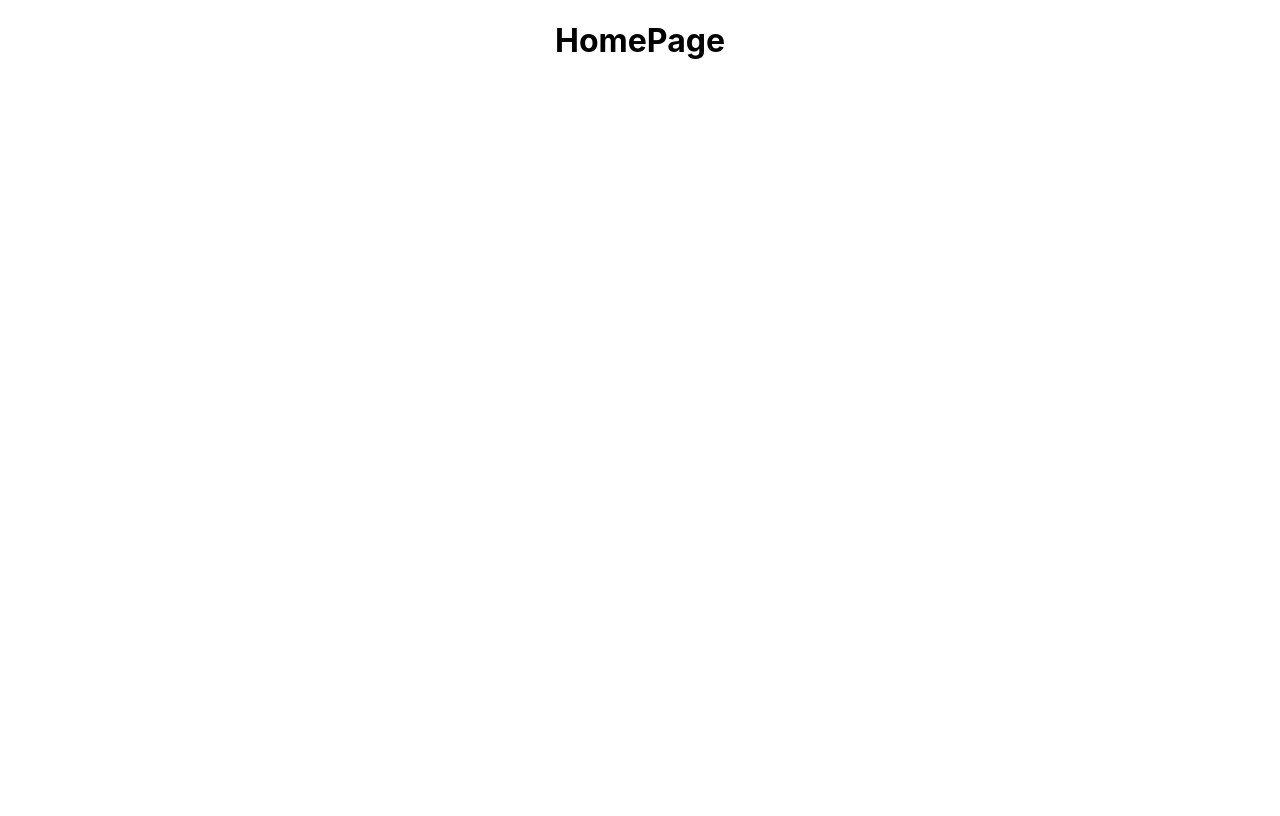
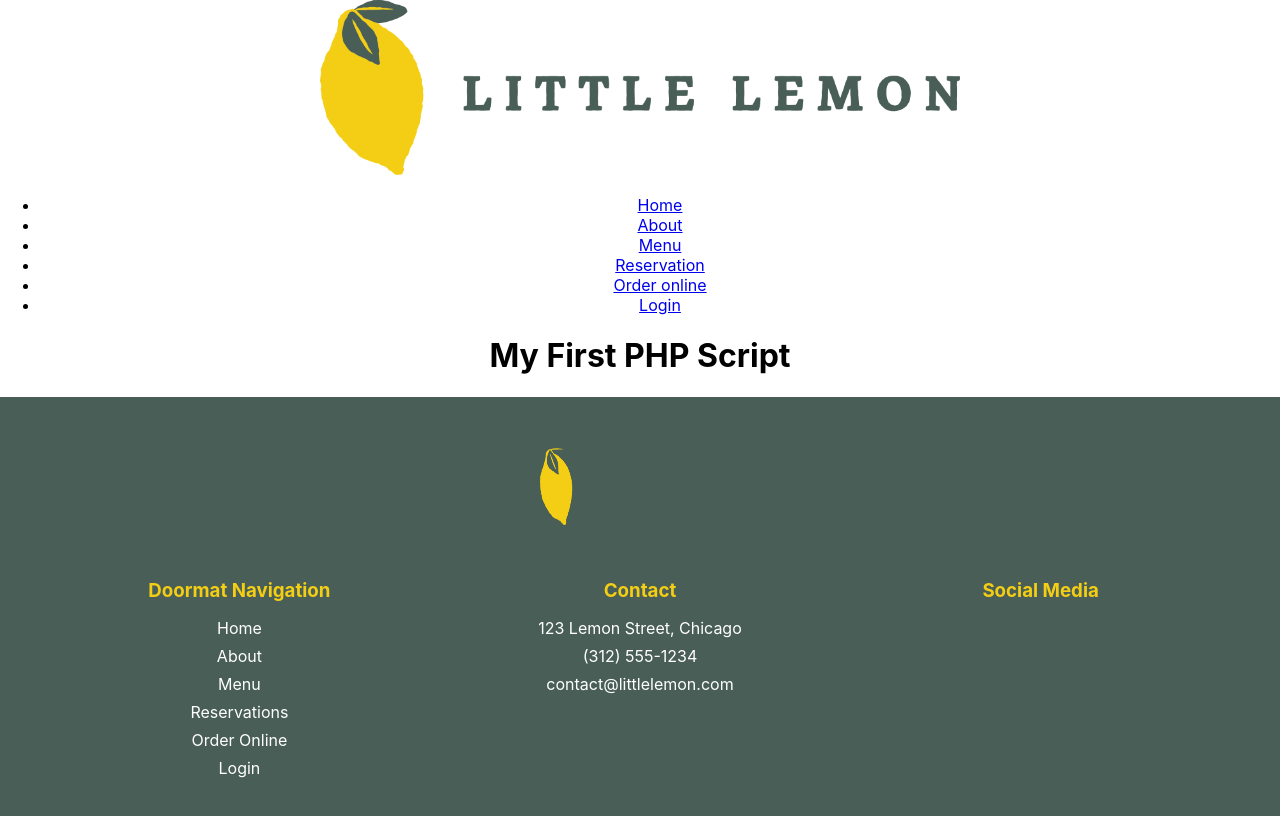
Before and after one commit to bishoymagdyy/little-lemon, a React (Create React App) app in the folder little-lemon/: page / in a window 1280 px wide. Shown: the top 816 px of the page. Built offline with nearby package versions, Linux system fonts and the light colour scheme.

Commit message:
new changes

```diff
--- a/little-lemon/public/index.html
+++ b/little-lemon/public/index.html
@@ -2,29 +2,12 @@
 <html lang="en">
   <head>
     <meta charset="utf-8" />
-    <link rel="icon" href="%PUBLIC_URL%/favicon.ico" />
+    <meta name="description" content="little lemon is a small fancy food"/>
+    <meta name="og:title" content="Little lemon"/>
+    <meta name="og:description" content="little lemon is a small fancy food"/>
+    <meta name="og:image" content="../photo/logo.jpg"/>
     <meta name="viewport" content="width=device-width, initial-scale=1" />
-    <meta name="theme-color" content="#000000" />
-    <meta
-      name="description"
-      content="Web site created using create-react-app"
-    />
-    <link rel="apple-touch-icon" href="%PUBLIC_URL%/logo192.png" />
-    <!--
-      manifest.json provides metadata used when your web app is installed on a
-      user's mobile device or desktop. See https://developers.google.com/web/fundamentals/web-app-manifest/
-    -->
-    <link rel="manifest" href="%PUBLIC_URL%/manifest.json" />
-    <!--
-      Notice the use of %PUBLIC_URL% in the tags above.
-      It will be replaced with the URL of the `public` folder during the build.
-      Only files inside the `public` folder can be referenced from the HTML.
-
-      Unlike "/favicon.ico" or "favicon.ico", "%PUBLIC_URL%/favicon.ico" will
-      work correctly both with client-side routing and a non-root public URL.
-      Learn how to configure a non-root public URL by running `npm run build`.
-    -->
-    <title>React App</title>
+    <title>little lemon</title>
   </head>
   <body>
     <noscript>You need to enable JavaScript to run this app.</noscript>
--- a/little-lemon/src/App.js
+++ b/little-lemon/src/App.js
@@ -1,11 +1,18 @@
-
+import Header from './header';
+import Nav from './nav';
+import Main from './main';
+import Footer from './footer';
 import './App.css';
+import './footer.css'
 
 function App() {
   return (
-    <div className="App">
-      <h1>HomePage</h1>
-    </div>
+  <div className="App">
+    <Header/>
+    <Nav/>
+    <Main/>
+    <Footer/>
+  </div>
   );
 }
 
--- /dev/null
+++ b/little-lemon/src/footer.css
@@ -0,0 +1,66 @@
+/* Logo Styles */
+.footer-logo {
+    text-align: center;
+    padding: 1rem 0;
+}
+
+.logo-img {
+    height: 80px; /* Adjust as needed */
+    width: auto;
+    max-width: 200px;
+}
+
+.footer {
+    background-color: #495e57;
+    color: white;
+    padding: 2rem 0;
+}
+
+.footer-content {
+    display: flex;
+    justify-content: space-around;
+    max-width: 1200px;
+    margin: 0 auto;
+    flex-wrap: wrap;
+}
+
+.footer-section {
+    margin: 1rem;
+    min-width: 200px;
+}
+
+.footer-section h3 {
+    color: #f4ce14;
+    margin-bottom: 1rem;
+}
+
+.footer-section ul {
+    list-style: none;
+    padding: 0;
+}
+
+.footer-section li {
+    margin-bottom: 0.5rem;
+}
+
+.footer-section a {
+    color: white;
+    text-decoration: none;
+}
+
+.footer-section a:hover {
+    color: #f4ce14;
+}
+
+.social-links {
+    display: flex;
+    gap: 1rem;
+}
+
+.social-links a {
+    color: white;
+    font-size: 1.5rem;
+}
+
+/* Font Awesome for icons (add this to your HTML head) */
+@import url('https://cdnjs.cloudflare.com/ajax/libs/font-awesome/6.0.0-beta3/css/all.min.css');
--- /dev/null
+++ b/little-lemon/src/footer.js
@@ -0,0 +1,53 @@
+import React from 'react';
+import './footer.css'; // Create this file for styling
+import logo from './photo/logo.jpg'
+
+function Footer() {
+    return (
+        <footer className="footer">
+            <div className="footer-logo">
+                <img src={logo} alt="logo" className="logo-img" />
+            </div>
+            <div className="footer-content">
+                {/* Doormat Navigation */}
+                <div className="footer-section">
+                    <h3>Doormat Navigation</h3>
+                    <ul>
+                        <li><a href="/">Home</a></li>
+                        <li><a href="/about">About</a></li>
+                        <li><a href="/menu">Menu</a></li>
+                        <li><a href="/reservations">Reservations</a></li>
+                        <li><a href="/order">Order Online</a></li>
+                        <li><a href="/login">Login</a></li>
+                    </ul>
+                </div>
+                {/* Contact Information */}
+                <div className="footer-section">
+                    <h3>Contact</h3>
+                    <ul>
+                        <li>123 Lemon Street, Chicago</li>
+                        <li>(312) 555-1234</li>
+                        <li>contact@littlelemon.com</li>
+                    </ul>
+                </div>
+                {/* Social Media Links */}
+                <div className="footer-section">
+                    <h3>Social Media</h3>
+                    <div>
+                        <a href="https://facebook.com" aria-label="Facebook">
+                            <i className="fab fa-facebook"></i>
+                        </a>
+                        <a href="https://instagram.com" aria-label="Instagram">
+                            <i className="fab fa-instagram"></i>
+                        </a>
+                        <a href="https://twitter.com" aria-label="Twitter">
+                            <i className="fab fa-twitter"></i>
+                        </a>
+                    </div>
+                </div>
+            </div>
+        </footer>
+    )
+}
+
+export default Footer;
--- /dev/null
+++ b/little-lemon/src/header.js
@@ -0,0 +1,13 @@
+
+import React from 'react';
+import logo from './photo/logo.jpg'; // Relative import from src
+
+function Header(){
+    return(
+        <header>
+            <img src={logo} alt="Little Lemon Logo" width="50%" />
+        </header>
+    )
+}
+
+export default Header;
--- /dev/null
+++ b/little-lemon/src/main.js
@@ -0,0 +1,11 @@
+
+
+function Main(){
+    return(
+        <main>
+            <h1>My First PHP Script</h1>
+        </main>
+    )
+}
+
+export default Main;
--- /dev/null
+++ b/little-lemon/src/nav.js
@@ -0,0 +1,18 @@
+
+
+function Nav(){
+    return(
+    <nav>
+        <ul>
+            <li><a href="#home">Home</a></li>
+            <li><a href ="#about">About</a></li>
+            <li><a href ="#Menu">Menu</a></li>
+            <li><a href ="#Reservation">Reservation</a></li>
+            <li><a href ="#Order online">Order online</a></li>
+            <li><a href ="#Login">Login</a></li>
+        </ul>
+    </nav>
+        )
+}
+
+export default Nav;
```
Also changed, not shown: little-lemon/src/photo/logo.jpg (added), 1 other file (tests, documents, lock files or other folders).
